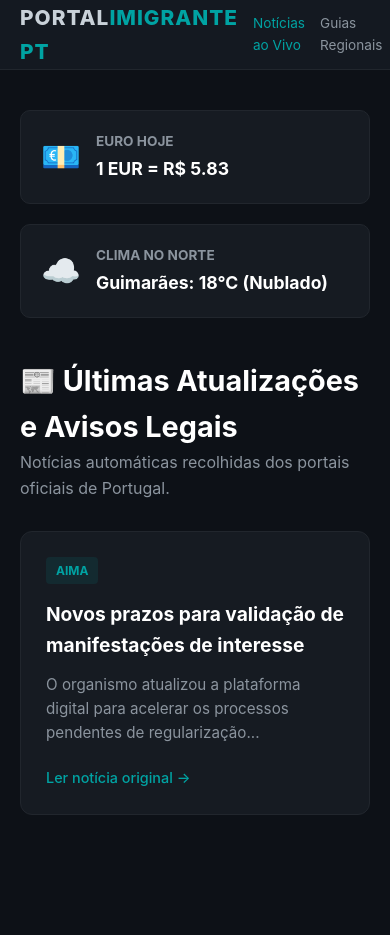
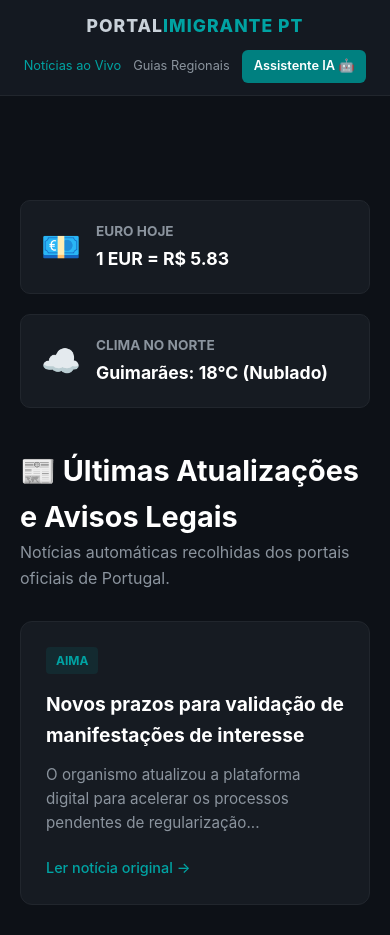
Before and after one commit to FernandoSChagas/portal-imigrante-pt, a plain HTML site: page index.html in a window 390 px wide. Before the commit the page ends 845 px from the top, so only its background shows below. Drawn offline with Linux system fonts and the light colour scheme; no server answers.

Commit message:
Update index.html

```diff
--- a/index.html
+++ b/index.html
@@ -5,6 +5,48 @@
     <meta name="viewport" content="width=device-width, initial-scale=1.0">
     <title>Portal Imigrante PT - Notícias & Atualizações Portugal</title>
     <link rel="stylesheet" href="css/hub.css">
+    <style>
+        /* =====================================================================
+           CORREÇÃO CIRÚRGICA DE RESPONSIVIDADE PARA O BOTÃO NÃO SUMIR NO TELEMÓVEL
+           ===================================================================== */
+        @media (max-width: 768px) {
+            .navbar {
+                padding: 0 15px !important;
+                height: auto !important;
+                min-height: 70px;
+                flex-direction: column !important;
+                justify-content: center !important;
+                gap: 10px;
+                padding-top: 12px !important;
+                padding-bottom: 12px !important;
+            }
+
+            .logo {
+                font-size: 1.1rem !important;
+                text-align: center;
+            }
+
+            .nav-links {
+                width: 100%;
+                justify-content: center !important;
+                gap: 12px !important;
+            }
+
+            .nav-links a {
+                margin-left: 0 !important;
+                font-size: 0.8rem !important;
+            }
+
+            .nav-links a.nav-btn-ia {
+                padding: 6px 12px !important;
+            }
+
+            /* Compensa a altura extra da barra no telemóvel para não cobrir os widgets */
+            .main-container {
+                padding-top: 120px !important;
+            }
+        }
+    </style>
 </head>
 <body>
 
@@ -99,7 +141,6 @@
             const campoTitulo = document.getElementById("titulo-clima");
 
             try {
-                // Passo A: Deteta a cidade e coordenadas através do IP
                 const resIp = await fetch("https://ip-api.com/json/?fields=status,city,lat,lon");
                 const dataIp = await resIp.json();
 
@@ -108,7 +149,6 @@
                     const lat = dataIp.lat;
                     const lon = dataIp.lon;
 
-                    // Passo B: Consulta a API meteorológica global com as coordenadas encontradas
                     const resWeather = await fetch(`https://api.open-meteo.com/v1/forecast?latitude=${lat}&longitude=${lon}&current_weather=true`);
                     const dataWeather = await resWeather.json();
 
@@ -116,13 +156,11 @@
                         const temp = Math.round(dataWeather.current_weather.temperature);
                         const code = dataWeather.current_weather.weathercode;
 
-                        // Traduz simplificadamente o código do céu
                         let estadoCeu = "Limpo";
                         if (code > 0 && code <= 3) estadoCeu = "Parcialmente Nublado";
                         if (code > 3 && code <= 48) estadoCeu = "Nevoeiro";
                         if (code > 48) estadoCeu = "Chuva / Aguaceiros";
 
-                        // Atualiza os dados no ecrã do utilizador
                         campoTitulo.innerText = `Clima em ${cidade}`;
                         campoTexto.innerText = `${temp}°C (${estadoCeu})`;
                         return;
@@ -132,12 +170,10 @@
                 console.log("Erro ao detetar clima dinâmico.");
             }
 
-            // Backup padrão caso as APIs de IP falhem (Mostra Guimarães)
             campoTitulo.innerText = "Clima no Norte";
             campoTexto.innerText = "Guimarães: 18°C (Nublado)";
         }
 
-        // Executa todas as automações vivas ao abrir a página
         buscarEuro();
         carregarNoticiasVivas();
         carregarClimaDinamico();
```
